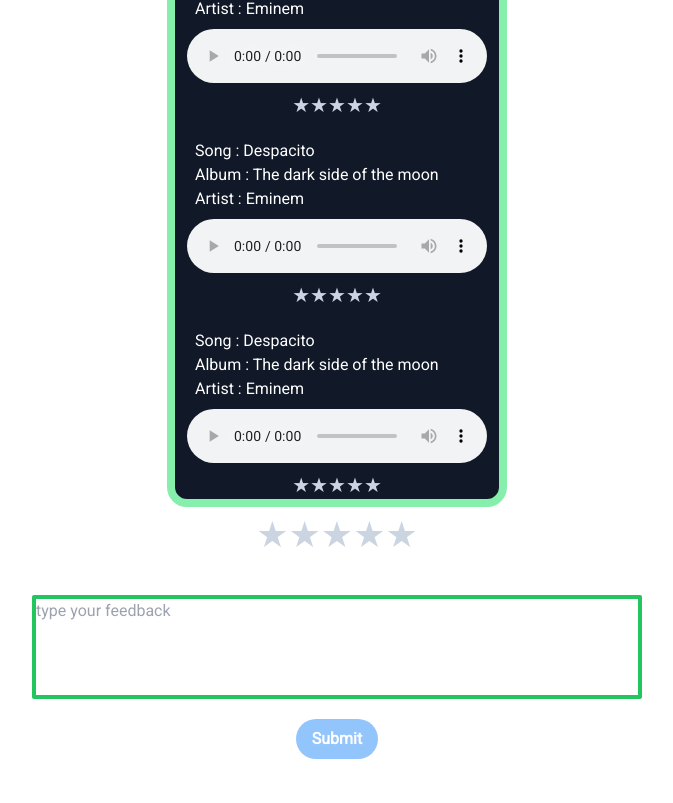
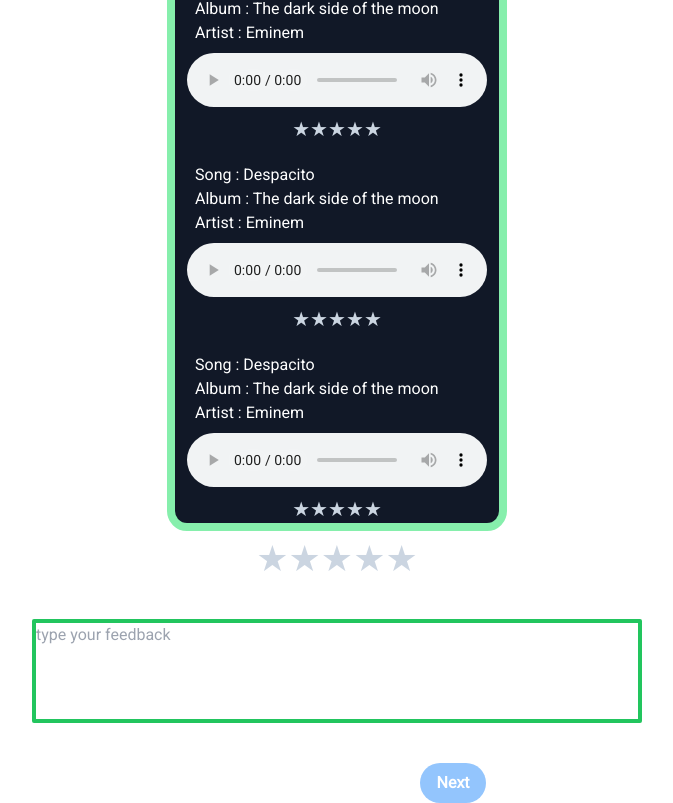
Before and after one commit to LucasFatas/recommender-study, a React (Create React App) app in the folder frontend/: page /recommender/page1 in a window 1280 px wide. Shown: the part 499-1302 px from the top of the page, without its empty margins (303-976 px from the left). Before the commit the page ends 1258 px from the top, so only its background shows below. Built offline with nearby package versions, Linux system fonts and the light colour scheme.

Commit message:
Add buttons component WIP
a similar component as in the questionnaire folder, but the logic has still some bugs

```diff
--- /dev/null
+++ b/frontend/src/components/recommender/Buttons.jsx
@@ -0,0 +1,51 @@
+import React from 'react';
+import { Link, useNavigate } from 'react-router-dom';
+import { sendRatings } from "../../API/Recommender";
+
+
+const buttonStyles = {
+  active : "bg-blue-500 hover:bg-blue-700 text-white font-bold py-2 px-4 rounded-full ",
+  disabled : "select-none text-transparent fonted bg-transparent hover:bg-transparent py-2 px-4 rounded-full",
+  inactive : "select-none bg-blue-300 text-white font-bold py-2 px-4 rounded-full "
+}
+
+
+
+export const Buttons = ({ prevPage, showSubmit, nextPage, answered, ratings, comment, onNext }) => {
+
+  const navigate = useNavigate();
+
+  const handleSubmit = () => {
+
+    sendRatings({"ratings" : ratings, "comment" : comment});
+		navigate('/thanks');
+  }
+
+  const setStyleAndDisabled = (pageCondition, answerCondition) => {
+    const { active, disabled, inactive } = buttonStyles;
+    return {
+      className : pageCondition && answerCondition ? active : (pageCondition ? inactive : disabled),
+      disabled : pageCondition && answerCondition === false ? true : false
+    }
+  }
+
+  return (
+    <div className="flex justify-center w-fit mt-5 space-x-7 ">
+      <Link to={ `/recommender/page${ prevPage }`} className={ prevPage ? "" : "pointer-events-none"}>
+        <button {...setStyleAndDisabled(prevPage, true)}>
+          Previous
+        </button>
+      </Link>
+
+      <button {...setStyleAndDisabled(showSubmit, answered)} onClick={handleSubmit}>
+        Submit
+      </button>
+
+      <Link to={ `/recommender/page${ nextPage }` } className={ nextPage ? "" : "pointer-events-none"}>
+        <button {...setStyleAndDisabled(nextPage, answered)} onClick={ onNext }>
+          Next
+        </button>
+      </Link>
+    </div>
+  );
+}
--- a/frontend/src/components/recommender/Recommender.jsx
+++ b/frontend/src/components/recommender/Recommender.jsx
@@ -1,14 +1,12 @@
 import React from "react";
 import { useState } from "react";
-import { useNavigate } from 'react-router-dom';
-import { sendRatings } from "../../API/Recommender";
 import { RecommenderPage } from "./RecommenderPage";
 import { Routes, Route, Navigate } from "react-router-dom";
 import { PageNotFound } from "../errors/PageNotFound";
 
 export const Recommender = ({defaultPage}) => {
 
-	const navigate = useNavigate();
+
 
 
 	const defaultValues = Array(5).fill(0);
@@ -31,23 +29,24 @@
 		{name : "values", list : arr},
 	]
 
-	const handleSubmit = () => {
-		sendRatings({"ratings" : ratings, "comment" : comment});
-		navigate('/thanks');
-	}
+
 
 	const currentPage = (trackList, idx) => (
 		<RecommenderPage
 		playlistName={trackList.name}
+		ratings={ratings}
 		setRatings={setRatings}
-		ratings={ratings}
 		PlaylisyKey={idx}
 		ratingsFilled={ratingsFilled}
 		setRatingsFilled={setRatingsFilled}
 		trackList={trackList.list}
 
+		comment={comment}
 		setComment={setComment}
-
+		pageNumber={idx + 1}
+    prevPage={idx + 1 === 1 ? false : idx}
+    nextPage={idx + 1 === 3 ? false : idx + 2}
+  	showSubmit={idx + 1 === 3 ? 3 : false}
 		/>
 	)
 
--- a/frontend/src/components/recommender/RecommenderPage.jsx
+++ b/frontend/src/components/recommender/RecommenderPage.jsx
@@ -1,11 +1,9 @@
 import { Playlist } from "./Playlist"
+import { Buttons } from "./Buttons"
 
 export const RecommenderPage = (props) => {
 
 
-  const handleSubmit = () => {
-
-  }
 
 
   //TODO extract button styles somewhere else and use them for the questionnaire button too
@@ -15,11 +13,16 @@
     inactive : "select-none bg-blue-300 text-white font-bold py-2 px-4 rounded-full "
   }
 
+  const handleNext = () => {
+    // const nextQuestionsNumber = questionsNumber.map(x => x + questionsNumber.length);
+    // setAnswered(nextQuestionsNumber.every(x => props.answers.has(x)))
+  }
+
   return (
 		<div className='grid place-items-center'>
 			<div className="flex justify-center w-fit mt-10 space-x-5 ">
 					<Playlist
-						name={props.name}
+						name={props.playlistName}
 						setRatings={props.setRatings}
 						ratings={props.ratings}
 						key={props.playlistKey}
@@ -37,13 +40,15 @@
 				wrap="hard"
 				onChange={(e) => props.setComment(e.target.value)}
 			/>
-			<button
+
+      <Buttons {...props} answered={props.ratingsFilled} onNext={handleNext}/>
+			{/* <button
 				className={props.ratingsFilled ? buttonStyles.active : buttonStyles.inactive}
 				disabled={!props.ratingsFilled}
 				onClick={handleSubmit}
 			>
 				Submit
-			</button>
+			</button> */}
 		</div>
 	)
 
--- a/frontend/src/components/recommender/StarRating.jsx
+++ b/frontend/src/components/recommender/StarRating.jsx
@@ -6,10 +6,13 @@
   const [hover, setHover] = useState(0);
 
   const handleRating = (idx) => {
+
     if (song === undefined)
       ratings[playlist].playlist = idx;
-    else
+    else{
+      console.log(playlist)
       ratings[playlist].songs[song] = idx;
+    }
 
     setRatings(ratings);
     setCurrentRating(idx);
```
